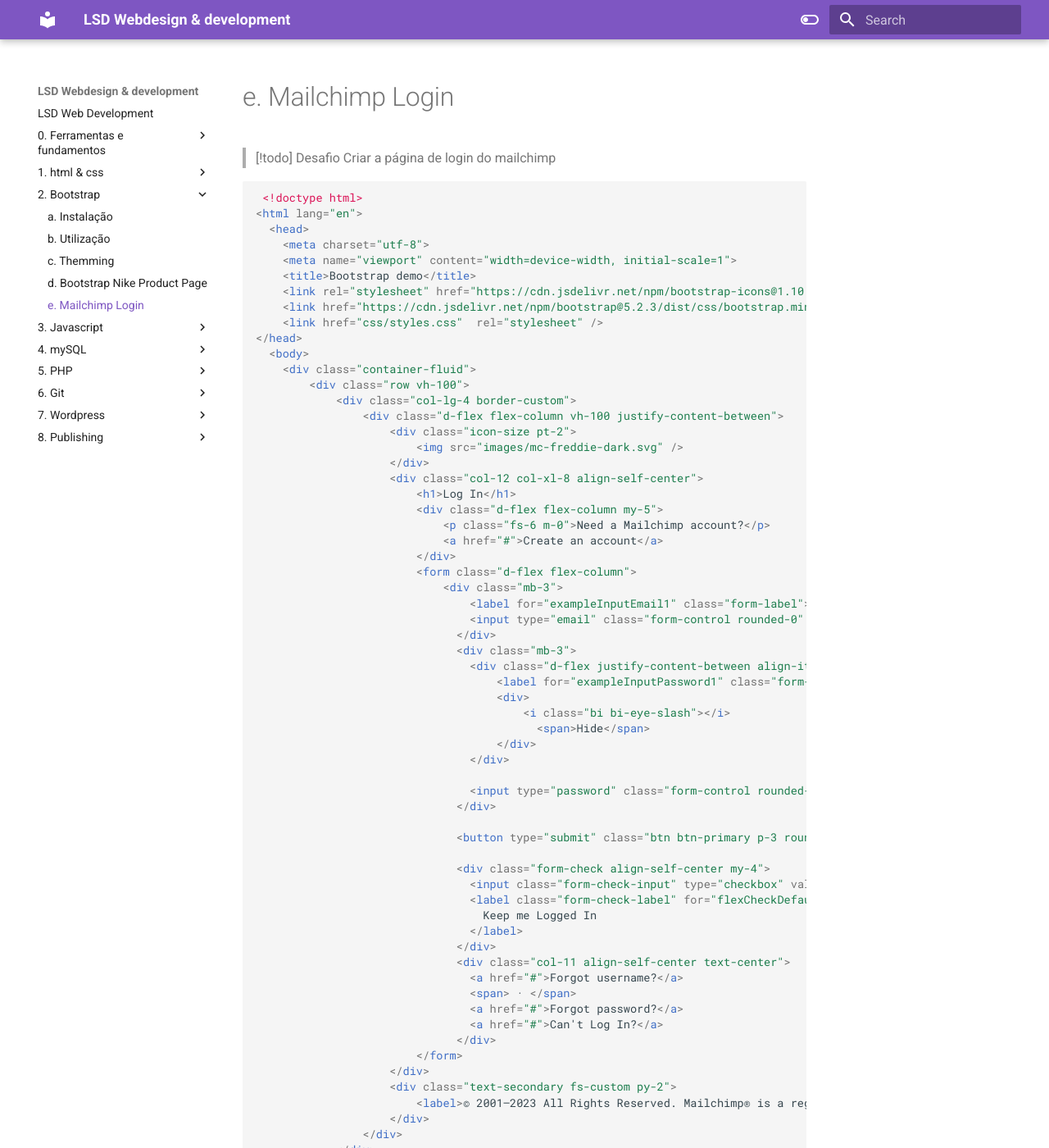
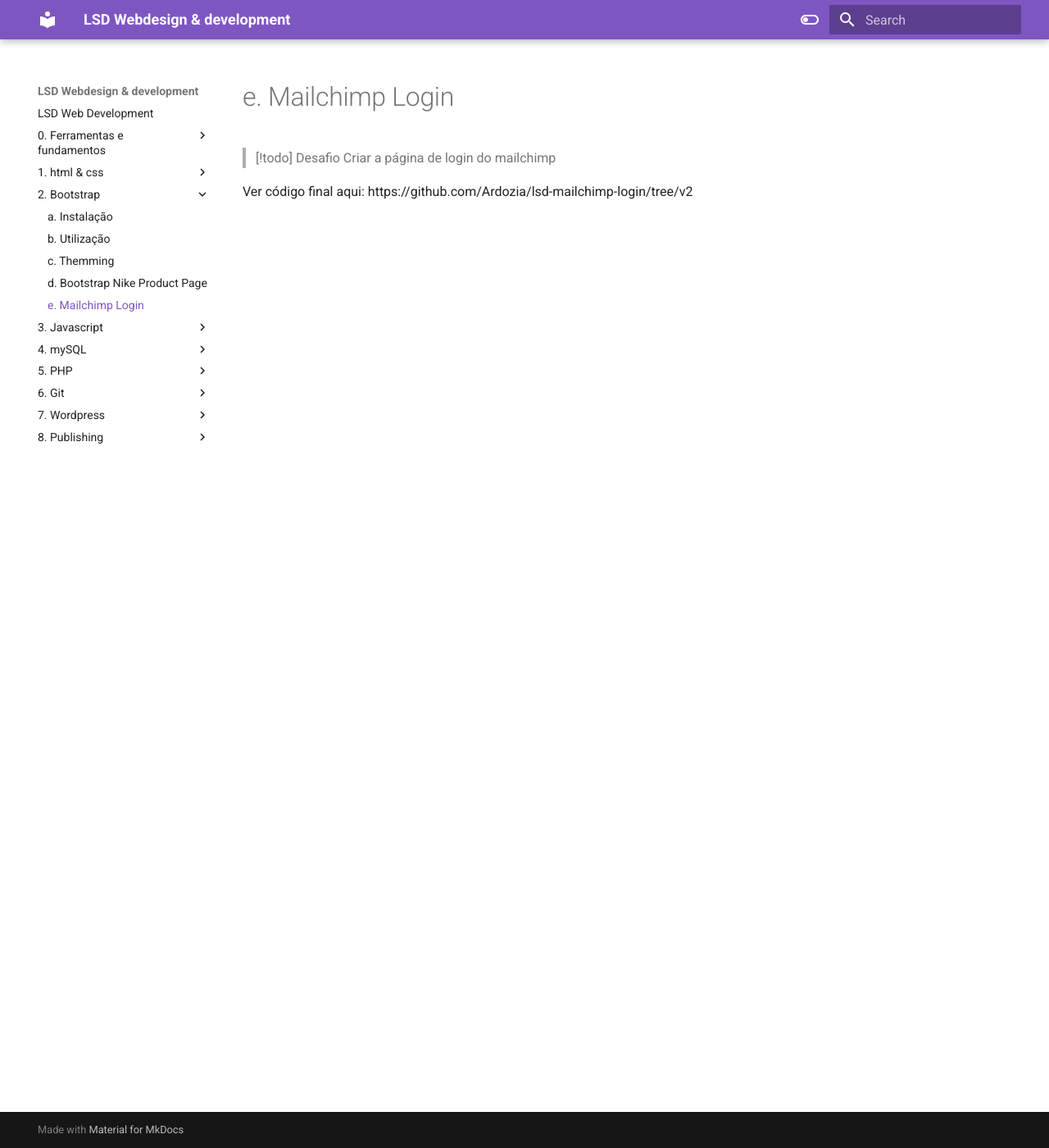
Before and after one commit to hjneves/lsd-docs, an MkDocs documentation site: the page built from docs/2. Bootstrap/e. Mailchimp Login.md, in a window 1280 px wide and 1400 px high. Shown: the whole window at 82% size. Built offline with MkDocs 1.6.1 and Material for MkDocs 9.7.7, drawn with Linux system fonts in a browser that asks for light colours; some of the changed text lies outside the part shown.

Commit message:
mailchimp login update

````diff
--- a/docs/2. Bootstrap/e. Mailchimp Login.md
+++ b/docs/2. Bootstrap/e. Mailchimp Login.md
@@ -3,97 +3,5 @@
 > [!todo] Desafio
 > Criar a página de login do mailchimp
 
-```html
- <!doctype html>
-<html lang="en">
-  <head>
-    <meta charset="utf-8">
-    <meta name="viewport" content="width=device-width, initial-scale=1">
-    <title>Bootstrap demo</title>
-    <link rel="stylesheet" href="https://cdn.jsdelivr.net/npm/bootstrap-icons@1.10.3/font/bootstrap-icons.css">
-    <link href="https://cdn.jsdelivr.net/npm/bootstrap@5.2.3/dist/css/bootstrap.min.css" rel="stylesheet" integrity="sha384-rbsA2VBKQhggwzxH7pPCaAqO46MgnOM80zW1RWuH61DGLwZJEdK2Kadq2F9CUG65" crossorigin="anonymous">
-    <link href="css/styles.css"  rel="stylesheet" />
-</head>
-  <body>
-    <div class="container-fluid">
-        <div class="row vh-100">
-            <div class="col-lg-4 border-custom">
-                <div class="d-flex flex-column vh-100 justify-content-between">
-                    <div class="icon-size pt-2">
-                        <img src="images/mc-freddie-dark.svg" />
-                    </div>
-                    <div class="col-12 col-xl-8 align-self-center">
-                        <h1>Log In</h1>
-                        <div class="d-flex flex-column my-5">
-                            <p class="fs-6 m-0">Need a Mailchimp account?</p>
-                            <a href="#">Create an account</a>
-                        </div>
-                        <form class="d-flex flex-column">
-                            <div class="mb-3">
-                                <label for="exampleInputEmail1" class="form-label">Username or Email</label>
-                                <input type="email" class="form-control rounded-0" id="exampleInputEmail1" aria-describedby="emailHelp">
-                              </div>
-                              <div class="mb-3">
-                                <div class="d-flex justify-content-between align-items-center">
-                                    <label for="exampleInputPassword1" class="form-label">Password</label>
-                                    <div>
-                                        <i class="bi bi-eye-slash"></i>
-                                          <span>Hide</span>
-                                    </div>
-                                </div>
-
-                                <input type="password" class="form-control rounded-0" id="exampleInputPassword1">
-                              </div>
-
-                              <button type="submit" class="btn btn-primary p-3 rounded-0">Log In</button>
-
-                              <div class="form-check align-self-center my-4">
-                                <input class="form-check-input" type="checkbox" value="" id="flexCheckDefault">
-                                <label class="form-check-label" for="flexCheckDefault">
-                                  Keep me Logged In
-                                </label>
-                              </div>
-                              <div class="col-11 align-self-center text-center">
-                                <a href="#">Forgot username?</a>
-                                <span> · </span>
-                                <a href="#">Forgot password?</a>
-                                <a href="#">Can't Log In?</a>
-                              </div>
-                        </form>
-                    </div>
-                    <div class="text-secondary fs-custom py-2">
-                        <label>© 2001–2023 All Rights Reserved. Mailchimp® is a registered trademark of The Rocket Science Group, LLC. Cookie Preferences, Privacy, and Terms.</label>
-                    </div>
-                </div>
-            </div>
-            <div class="col-lg-8 d-none d-lg-block bck-image"></div>
-        </div>
-    </div>
-    <script src="https://cdn.jsdelivr.net/npm/bootstrap@5.2.3/dist/js/bootstrap.bundle.min.js" integrity="sha384-kenU1KFdBIe4zVF0s0G1M5b4hcpxyD9F7jL+jjXkk+Q2h455rYXK/7HAuoJl+0I4" crossorigin="anonymous"></script>
-  </body>
-</html>
-```
-
-
-```css
-h1 {
-    font-family: Georgia, 'Times New Roman', Times, serif;
-}
-.fs-custom {
-    font-size: 0.75em !important;
-}
-.bck-image {
-    background-image: url(/images/phpza0iJx.jpeg);
-    background-size: cover;
-}
-.icon-size {
-    width: 40px;
-}
-.border-custom {
-    border-left: 8px;
-    border-color: rgb(232, 204, 28) ;
-    border-style: solid;
-    border-top: 0;
-    border-bottom: 0;
-}
-```
+Ver código final aqui:
+https://github.com/Ardozia/lsd-mailchimp-login/tree/v2
````
Also changed, not shown: docs/1. html & css/d. Ex.  homepage estática.md (+3 -0 lines), docs/2. Bootstrap/a. Instalação.md (+1 -4 lines), docs/2. Bootstrap/c. Themming.md (+2 -2 lines).
